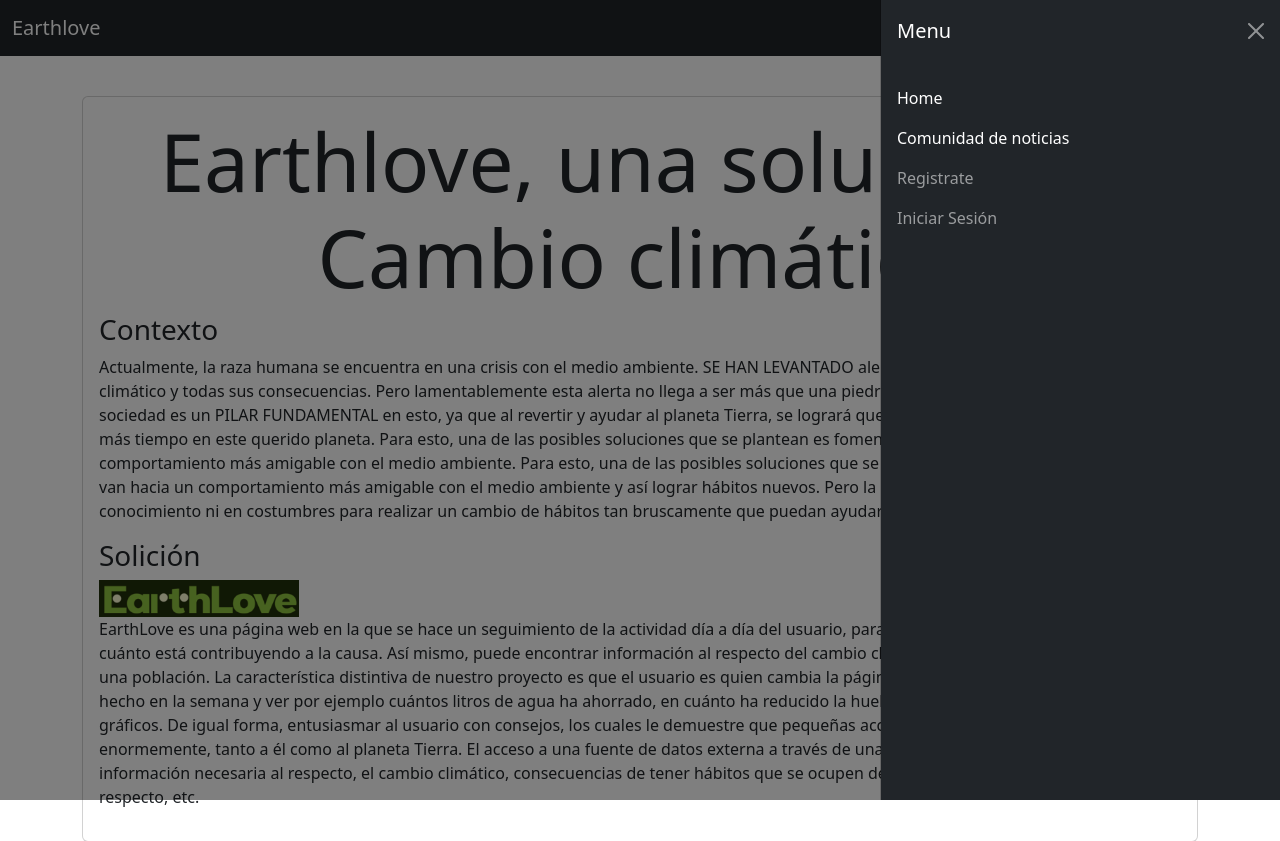
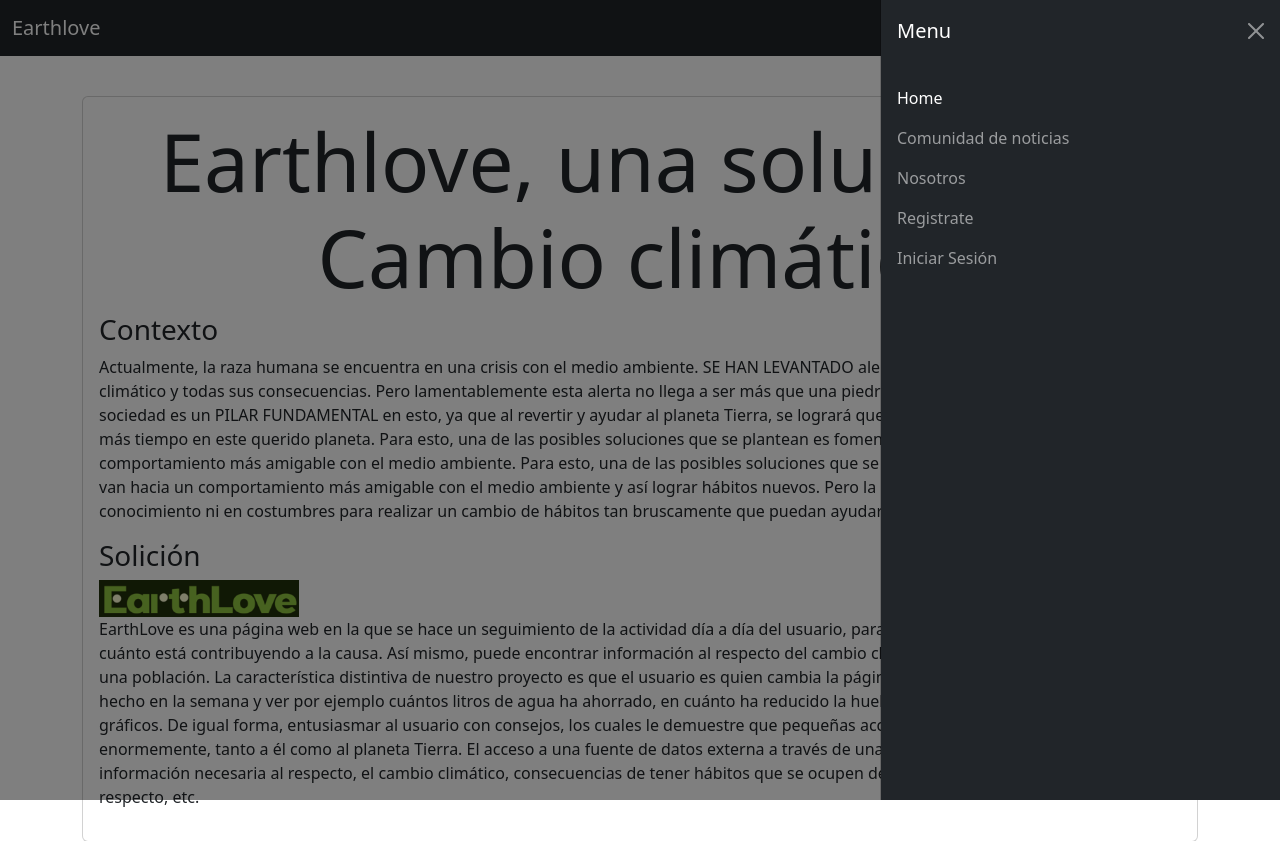
Before and after one commit to faaaabiiii/web-de-chamaquitos, a Django app: page / in a window 1280 px wide, after a click that opens the changed part. Shown: the top 841 px of the page. Run offline with Django 4.2, Linux system fonts and the light colour scheme.

Commit message:
creacion de pastaña "nosotros"

```diff
--- a/homeapp/templates/base.html
+++ b/homeapp/templates/base.html
@@ -32,8 +32,12 @@
                             <a class="nav-link active" aria-current="page" href="/">Home</a>
                         </li>
                         <li class="nav-item">
-                            <a class="nav-link active" aria-current="page" href="/comunidad/">Comunidad de noticias</a>
+                            <a class="nav-link" aria-current="page" href="/comunidad/">Comunidad de noticias</a>
                         </li>
+                        <li class="nav-item">
+                            <a class="nav-link" href="/nosotros">Nosotros</a>
+                        </li>
+
                         {% if user.is_authenticated %}
                         <li class="nav-item">
                             <a class="nav-link" href="/inicio">Inicio</a>
--- a/homeapp/views.py
+++ b/homeapp/views.py
@@ -11,7 +11,6 @@ from .models import Noticia2, Paisaje2
 
 def home(request):
     return render(request, "home.html")
-
 
 def signup(request):
 
@@ -56,12 +55,10 @@ def inicio(request):
             }
             )
 
-
 @login_required
 def signout(request):
     logout(request)
     return redirect('home')
-
 
 def signin(request):
     if request.method == 'GET':
@@ -121,3 +118,6 @@ def afectados(request):
 def comunidad(request):
     notiuser = Noticia2.objects.all()
     return render(request, 'comunidad.html',{'notiuser': notiuser })
+
+def nosotrso(request):
+    return render(request, "nosotros.html")
--- a/principal/urls.py
+++ b/principal/urls.py
@@ -29,4 +29,5 @@ urlpatterns = [
     path("afectados/",views.afectados,),
     path("news/", views.news),
     path("comunidad/", views.comunidad),
+    path("nosotros/", views.nosotrso),
 ]
```
Also changed, not shown: homeapp/templates/nosotros.html (added, +10 -0 lines).
